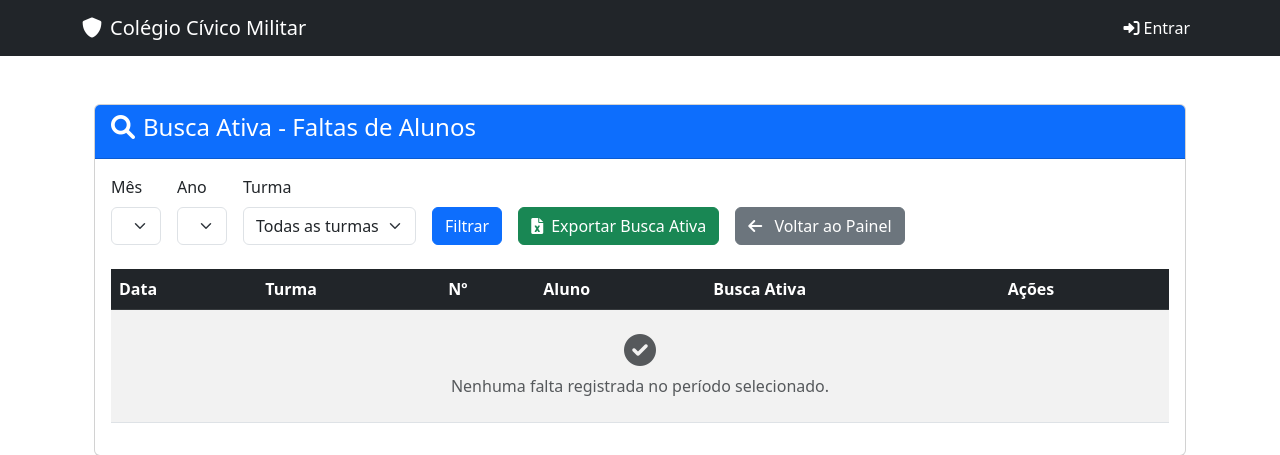
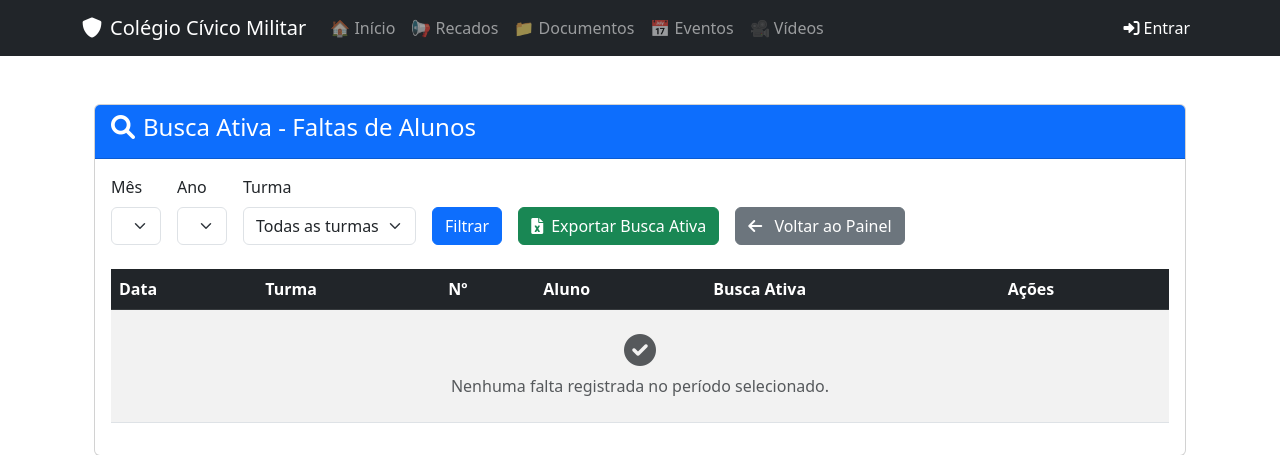
Before and after one commit to Bertolo1980/escola_zanchim, a Django app: template apps/templates/busca_ativa.html in a window 1280 px wide. Shown: the top 455 px of the page. Run offline with Django 5.2, Linux system fonts and the light colour scheme; the template is opened without the code that fills it, so the values that code supplies are empty.

Commit message:
backup antes de padronizar menu e templates

```diff
--- a/apps/templates/base.html
+++ b/apps/templates/base.html
@@ -20,16 +20,54 @@
 </head>
 <body>
     <!-- Cabeçalho padrão -->
-    <nav class="navbar navbar-expand-lg navbar-dark bg-dark">
-        <div class="container">
-            <a class="navbar-brand" href="/">
-                <i class="fas fa-shield-alt me-2"></i>Colégio Cívico Militar
-            </a>
+<nav class="navbar navbar-expand-lg navbar-dark bg-dark">
+    <div class="container">
+        <!-- LOGO -->
+        <a class="navbar-brand" href="/painel-equipe/">
+            <i class="fas fa-shield-alt me-2"></i>Colégio Cívico Militar
+        </a>
+
+        <!-- BOTÃO MOBILE -->
+        <button class="navbar-toggler" type="button" data-bs-toggle="collapse" data-bs-target="#menu">
+            <span class="navbar-toggler-icon"></span>
+        </button>
+
+        <!-- MENU -->
+        <div class="collapse navbar-collapse" id="menu">
+
+            <!-- MENU PRINCIPAL -->
+            <ul class="navbar-nav me-auto">
+
+                <li class="nav-item">
+                    <a class="nav-link" href="/painel-equipe/">🏠 Início</a>
+                </li>
+
+                <li class="nav-item">
+                    <a class="nav-link" href="/admin/apps/recado/">📢 Recados</a>
+                </li>
+
+                <li class="nav-item">
+                    <a class="nav-link" href="/admin/apps/documento/">📁 Documentos</a>
+                </li>
+
+                <li class="nav-item">
+                    <a class="nav-link" href="/admin/apps/evento/">📅 Eventos</a>
+                </li>
+
+                <li class="nav-item">
+                    <a class="nav-link" href="/admin/apps/video/">🎥 Vídeos</a>
+                </li>
+
+            </ul>
+
+            <!-- MENU DIREITA (mantido) -->
             <div class="navbar-nav ms-auto">
+
                 {% if user.is_authenticated %}
                     <span class="nav-item nav-link text-white">
                         <i class="fas fa-user-circle me-1"></i>{{ user.get_username }}
                     </span>
+
                     <form method="post" action="{% url 'logout' %}" class="nav-item">
                         {% csrf_token %}
                         <button type="submit" class="btn btn-link nav-link text-white">
@@ -41,9 +79,12 @@
                         <i class="fas fa-sign-in-alt me-1"></i>Entrar
                     </a>
                 {% endif %}
+
             </div>
+
         </div>
-    </nav>
+    </div>
+</nav>
 
     <!-- Conteúdo principal -->
     <main class="py-4">
--- a/apps/templates/controle_faltas.html
+++ b/apps/templates/controle_faltas.html
@@ -47,10 +47,10 @@
 </a>
                <button class="btn btn-success" id="print-page" onclick="window.print()">🖨️ IMPRIMIR</button>
 <button class="btn btn-danger" id="clear-all" onclick="limparTodos()">🗑️ LIMPAR TUDO</button>
-<a href="http://177.7.54.212:8002/registrar-falta/" class="btn btn-success">
+<a href="/registrar-falta/" class="btn btn-success">
     <i class="fas fa-plus me-2"></i>Novo Registro
 </a>
-<a href="http://177.7.54.212:8002/painel-equipe/" class="btn btn-secondary">
+<a href="/painel-equipe/" class="btn btn-secondary">
     <i class="fas fa-arrow-left me-2"></i>Voltar ao Painel
 </a>
             </div>
```
Also changed, not shown: apps/templates/admin/botoes.html (+18 -2 lines), apps/templates/painel_equipe.html (+4 -4 lines), 1 other file.
